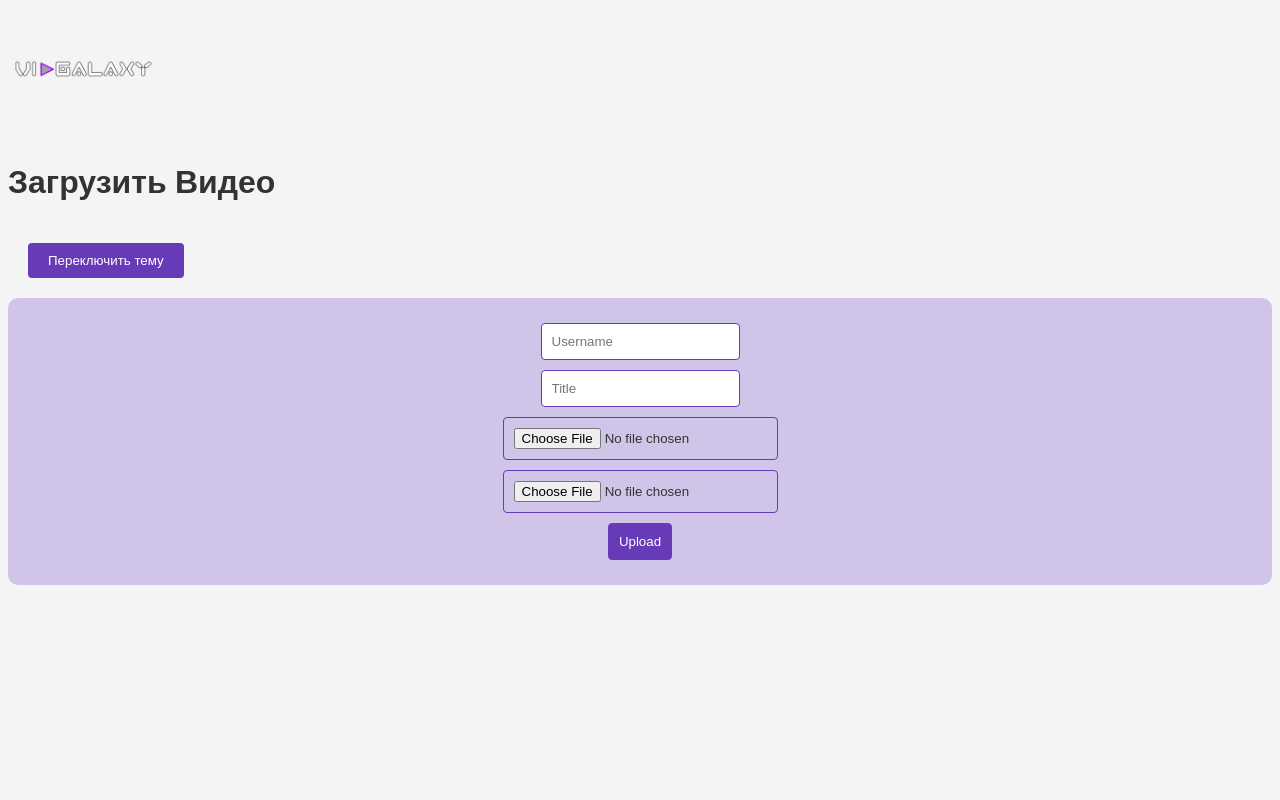
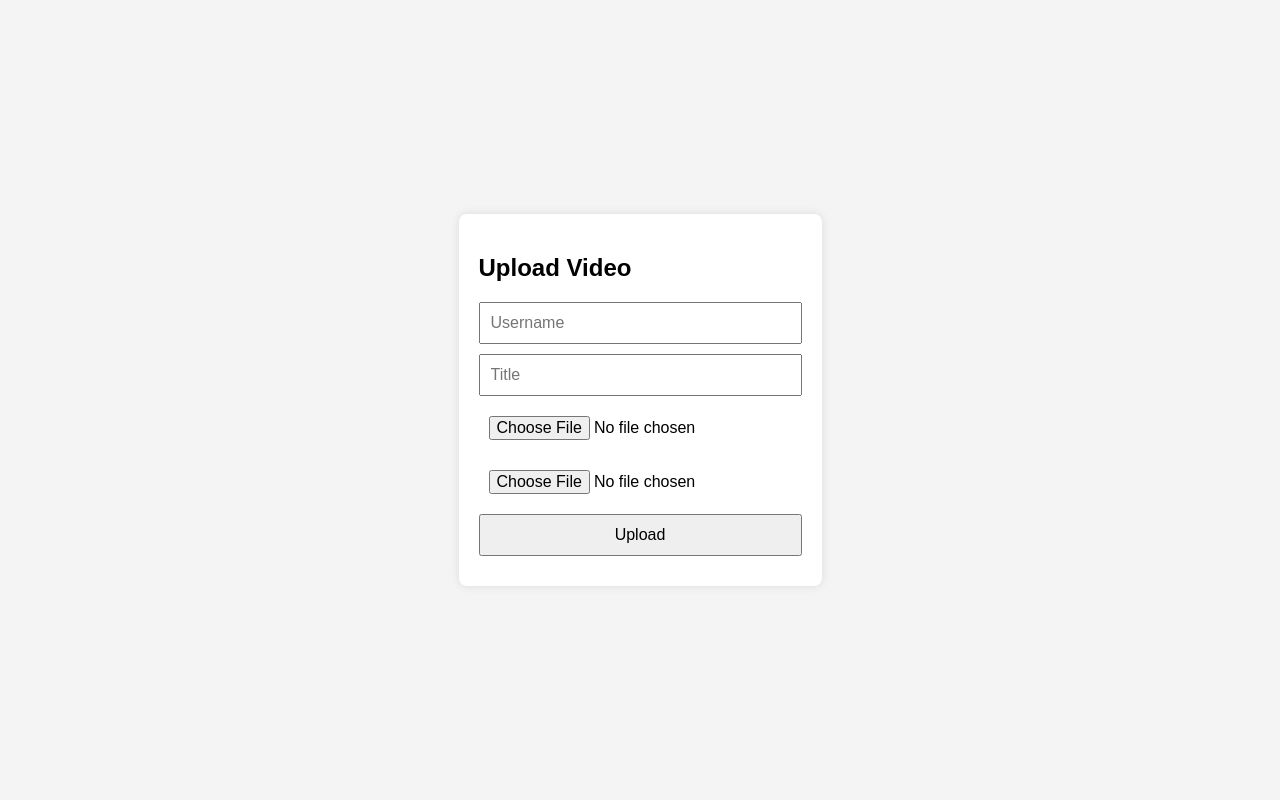
Before and after one commit to ANT920/VidGalaxy, a Flask app: page /upload in a window 1280 px wide. Run offline with Flask 3, Linux system fonts and the light colour scheme.

Commit message:
Update upload.html

```diff
--- a/templates/upload.html
+++ b/templates/upload.html
@@ -1,96 +1,60 @@
-<!doctype html>
-<html lang="ru">
+<!DOCTYPE html>
+<html lang="en">
 <head>
     <meta charset="UTF-8">
     <meta name="viewport" content="width=device-width, initial-scale=1.0">
-    <title>Загрузить Видео</title>
-    <link rel="stylesheet" href="https://fonts.googleapis.com/css2?family=Open+Sans:wght@400;700&display=swap">
+    <title>Upload Video</title>
     <style>
-        body.light-mode {
-            font-family: 'Open Sans', sans-serif;
+        /* Добавим немного стилей для улучшения внешнего вида */
+        body {
+            font-family: Arial, sans-serif;
             background-color: #f4f4f4;
-            color: #333;
+            margin: 0;
+            padding: 0;
+            display: flex;
+            justify-content: center;
+            align-items: center;
+            height: 100vh;
         }
-        body.dark-mode {
-            font-family: 'Open Sans', sans-serif;
-            background-color: #1e1e1e;
-            color: #f4f4f4;
-        }
-        .logo {
-            width: 150px;
-            margin: 20px auto;
+        .container {
+            background-color: #fff;
+            padding: 20px;
+            border-radius: 8px;
+            box-shadow: 0 0 10px rgba(0, 0, 0, 0.1);
         }
         form {
-            margin-bottom: 20px;
             display: flex;
             flex-direction: column;
-            align-items: center;
-            background-color: #D1C4E9;
-            padding: 20px;
-            border-radius: 10px;
         }
-        input[type="file"], input[type="text"], button {
-            margin: 5px 0;
+        input, button {
+            margin-bottom: 10px;
             padding: 10px;
-            border: 1px solid #673AB7;
-            border-radius: 4px;
-        }
-        button {
-            background-color: #673AB7;
-            color: white;
-            cursor: pointer;
-        }
-        button:hover {
-            background-color: #5E35B1;
-        }
-        .theme-switcher {
-            cursor: pointer;
-            padding: 10px 20px;
-            background-color: #673AB7;
-            color: white;
-            border: none;
-            border-radius: 4px;
-            margin: 20px;
-        }
-        .theme-switcher:hover {
-            background-color: #5E35B1;
+            font-size: 16px;
         }
     </style>
 </head>
-<body class="light-mode">
-    <img src="static/logo.png" alt="Логотип VidGalaxy" class="logo">
-    <h1>Загрузить Видео</h1>
-    <button class="theme-switcher" onclick="toggleTheme()">Переключить тему</button>
- <form action="/upload" method="post" enctype="multipart/form-data">
-    <input type="text" name="username" placeholder="Username">
-    <input type="text" name="title" placeholder="Title">
-    <input type="file" name="video">
-    <input type="file" name="avatar">
-    <button type="submit">Upload</button>
- </form>
+<body>
+    <div class="container">
+        <h2>Upload Video</h2>
+        <form id="uploadForm" action="/upload" method="post" enctype="multipart/form-data">
+            <input type="text" name="username" placeholder="Username" required>
+            <input type="text" name="title" placeholder="Title" required>
+            <input type="file" name="video" required>
+            <input type="file" name="avatar">
+            <button type="submit">Upload</button>
+        </form>
+    </div>
     <script>
-        function toggleTheme() {
-            document.body.classList.toggle('dark-mode');
-            document.body.classList.toggle('light-mode');
-        }
-        document.getElementById('uploadForm').addEventListener('submit', async function(event) {
+        document.getElementById('uploadForm').onsubmit = async function(event) {
             event.preventDefault();
-            const formData = new FormData();
-            formData.append('username', document.getElementById('usernameInput').value);
-            formData.append('title', document.getElementById('titleInput').value);
-            formData.append('video', document.getElementById('videoInput').files[0]);
-            formData.append('avatar', document.getElementById('avatarInput').files[0]);
+            const formData = new FormData(this);
             const response = await fetch('/upload', {
                 method: 'POST',
                 body: formData
             });
-            if (response.ok) {
-                alert('Видео и аватарка успешно загружены!');
-            } else {
-                const result = await response.json();
-                alert(`Ошибка: ${result.message}`);
-            }
-        });
+            const result = await response.json();
+            alert(result.message);
+        };
     </script>
 </body>
 </html>
```
